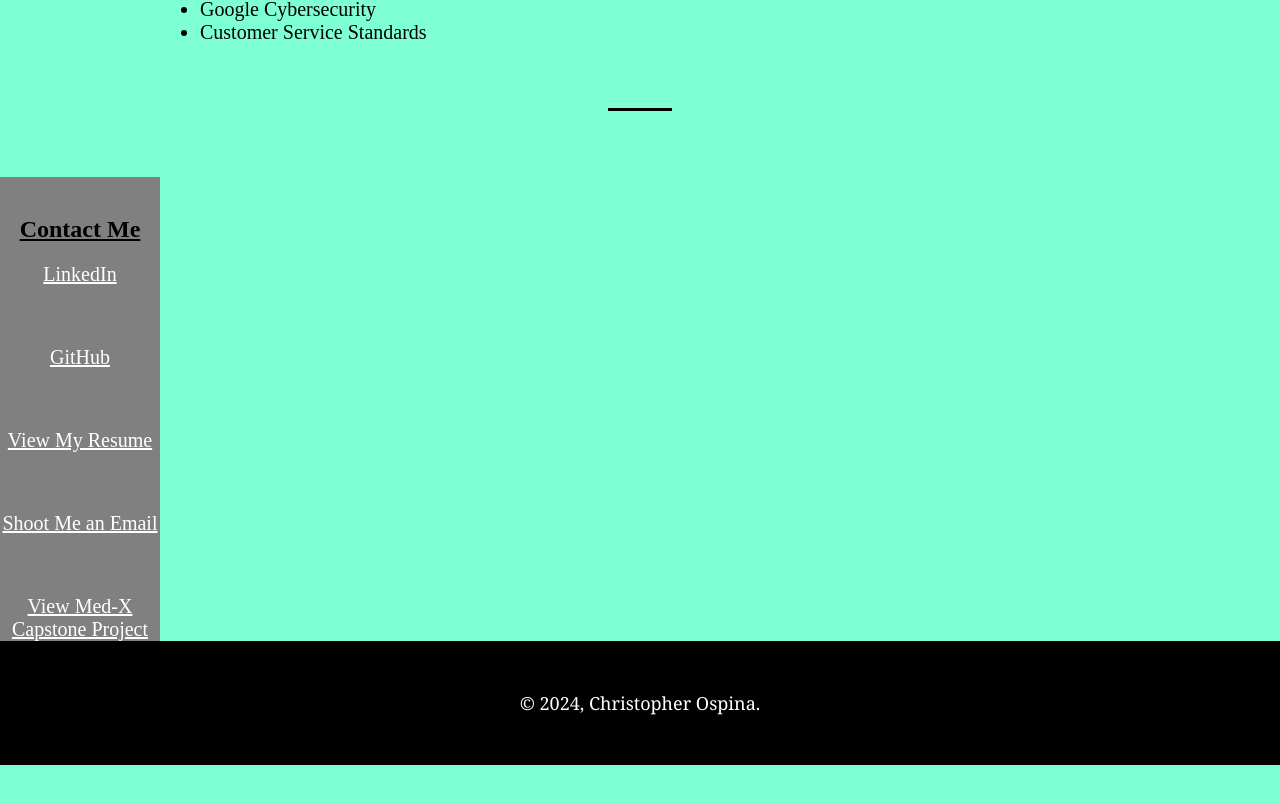
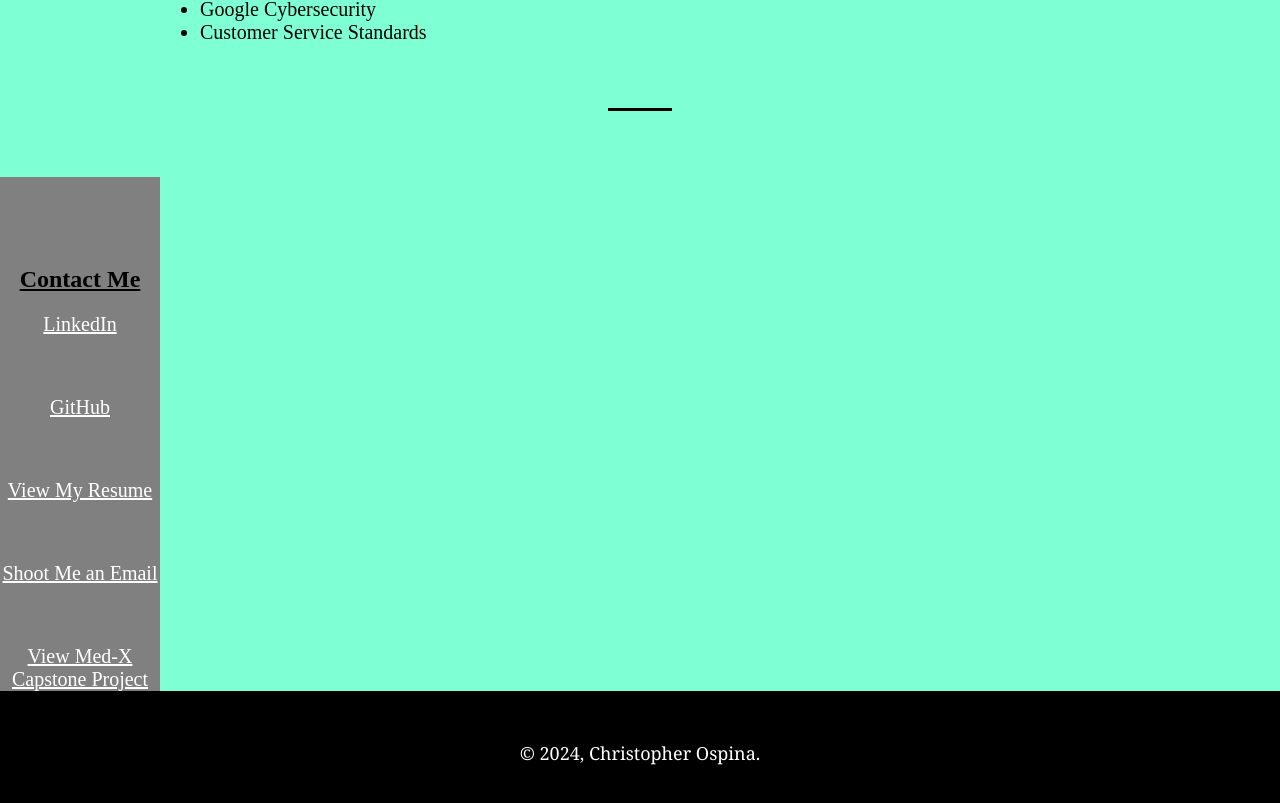
Before and after one commit to ChrisOspina/Professional-Website, a React (Create React App) app: page / in a window 1280 px wide. Shown: the part 2047-2850 px from the top of the page. Before the commit the page ends 2812 px from the top, so only its background shows below. Built offline with nearby package versions, Linux system fonts and the light colour scheme.

Commit message:
changed margin top to 70px

```diff
--- a/src/Nav.module.scss
+++ b/src/Nav.module.scss
@@ -5,7 +5,7 @@
   top: 0;
   background-color: grey;
   overflow-x: hidden;
-  padding-top: 20px;
+  padding-top: 70px;
   position: relative;
 
   a {
```
